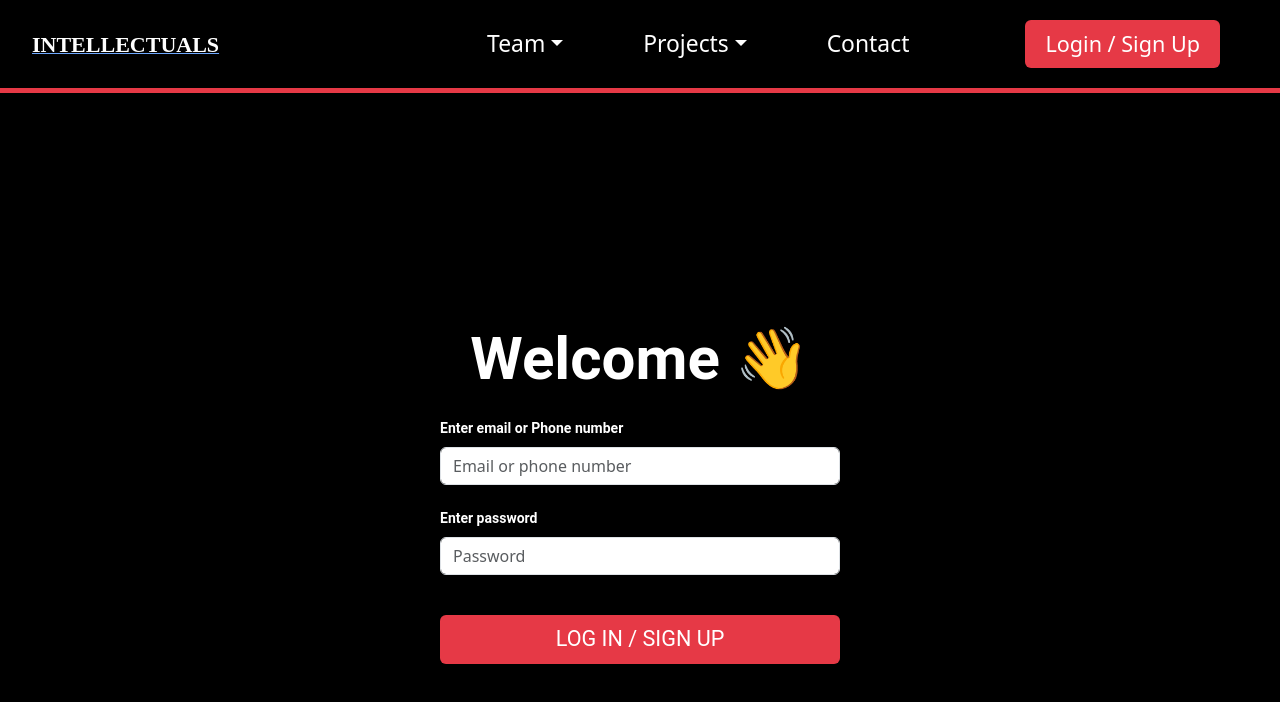
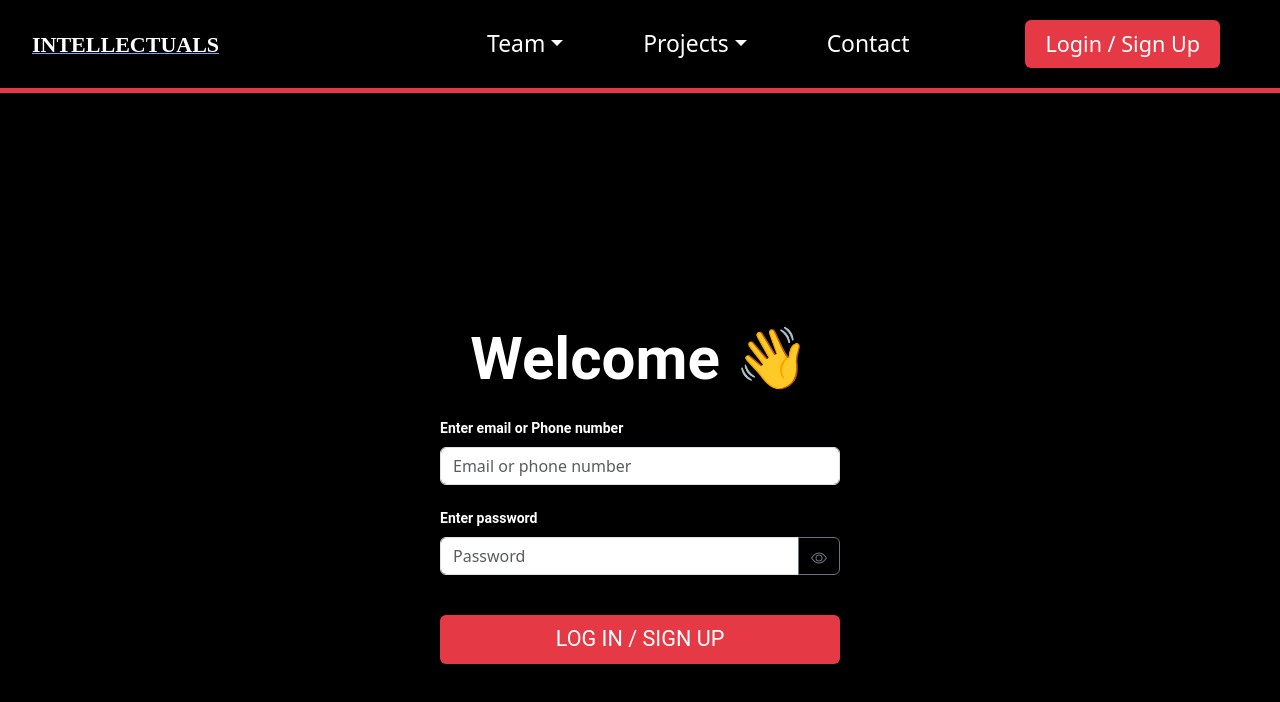
Before and after one commit to IntellectualsDev/Intellectuals, a React (Create React App) app in the folder intellectuals-webapp/: page /login in a window 1280 px wide. Shown: the top 702 px of the page. Built offline with nearby package versions, Linux system fonts and the light colour scheme; no server answers.

Commit message:
Login functionality is finished

```diff
--- a/intellectuals-webapp/package.json
+++ b/intellectuals-webapp/package.json
@@ -19,6 +19,7 @@
     "react": "^18.2.0",
     "react-bootstrap": "^2.9.1",
     "react-dom": "^18.2.0",
+    "react-icons": "^4.12.0",
     "react-router-dom": "^6.18.0",
     "react-scripts": "5.0.1",
     "react-three-fiber": "^6.0.13",
--- a/intellectuals-webapp/src/components/loginModule.js
+++ b/intellectuals-webapp/src/components/loginModule.js
@@ -1,9 +1,10 @@
 import '../css/LoginModule.css';
-import { Container, Form, FormControl, Button,FormText } from 'react-bootstrap';
+import { Container, Form, FormControl, Button,InputGroup } from 'react-bootstrap';
 import React, { useState, useEffect } from 'react';
 import { auth } from '../database/firebase';
 import{ createUserWithEmailAndPassword,signInWithEmailAndPassword } from "firebase/auth"
 import { useNavigate } from 'react-router-dom';
+import { BsEye, BsEyeSlash } from 'react-icons/bs';
 
 
 
@@ -11,13 +12,11 @@ import { useNavigate } from 'react-router-dom';
 
 function LoginModule() {
 
-    //todo invalid email
-    //todo invalid password type ( at least 6 characters)
-    //todo check if user is signed it
-    //todo implement logic for when user is signed in DOING
-    //todo login from a created account
+    const [showPassword, setShowPassword] = useState(false);
 
-    const [showPassword, setShowPassword] = useState(false);
+    const togglePasswordVisibility = () => {
+        setShowPassword(!showPassword);
+    };
 
     const navigate = useNavigate();
     const handleAuth = async () => {
@@ -149,22 +148,32 @@ function LoginModule() {
             <Form onSubmit={handleFormSubmit}>
                 <Form.Label id="passwordLabel" className="textbox-title">Enter password</Form.Label>
                 <div className="password-container">
-                <Form.Control
-                    type={showPassword ? 'text' : 'password'}
-                    placeholder="Password"
-                    value={password}
-                    onChange={handlePasswordChange}
-                    onMouseEnter={() => setShowPassword(true)}
-                    onMouseLeave={() => setShowPassword(false)}
-                    style={{
+                <InputGroup style={{
                     width: `${maxLabelWidth}px`,
                     marginBottom: showErrorPassword ? '5px' : '40px',
                     ...(showErrorPassword && {
                         outline: '2px solid #ff3333',
                         boxShadow: '0 0 10px rgba(251, 37, 118, 0.5)',
                     }),
-                    }}
+                }}>
+                    <Form.Control
+                        type={showPassword ? 'text' : 'password'}
+                        placeholder="Password"
+                        value={password}
+                        onChange={handlePasswordChange}
+
+
                     />
+
+                    <Button
+                        variant="outline-secondary"
+                        onClick={togglePasswordVisibility}
+                        className="whiteOutlineButton"
+                    >
+                        {showPassword ? <BsEyeSlash /> : <BsEye />}
+                    </Button>
+
+                </InputGroup>
                 </div>
                 {showErrorPassword && (
                     <div className="error-message-container">
--- a/intellectuals-webapp/src/css/LoginModule.css
+++ b/intellectuals-webapp/src/css/LoginModule.css
@@ -1,26 +1,26 @@
 .heading {
     color: #ffffff;
-    font-family: 'Roboto', sans-serif;  /* Use Roboto font */
-    font-weight: bold;  /* Make it bold */
-    font-size: 60px;    /* Set the font size to 60 pixels */
+    font-family: 'Roboto', sans-serif;
+    font-weight: bold;
+    font-size: 60px;
     text-align: center;
     margin-bottom: 20px;
 }
 
 .textbox-title {
     color: #ffffff;
-    font-family: 'Roboto', sans-serif;  /* Use Roboto font */
-    font-weight: 600;  /* Make it bold */
-    font-size: 14px;    /* Set the font size to 60 pixels */
+    font-family: 'Roboto', sans-serif;
+    font-weight: 600;
+    font-size: 14px;
     text-align: start;
     word-wrap: break-word;
 }
 
 .body {
     color: #ffffff;
-    font-family: 'Roboto', sans-serif;  /* Use Roboto font */
-    font-weight: normal;  /* Make it bold */
-    font-size: 20px;    /* Set the font size to 60 pixels */
+    font-family: 'Roboto', sans-serif;
+    font-weight: normal;
+    font-size: 20px;
     text-align: center;
     word-wrap: break-word;
     margin-bottom: 40px;
@@ -28,9 +28,9 @@
 
 .error-message{
     color: #ff3333;
-    font-family: 'Roboto', sans-serif;  /* Use Roboto font */
-    font-weight: normal;  /* Make it bold */
-    font-size: 14px;    /* Set the font size to 60 pixels */
+    font-family: 'Roboto', sans-serif;
+    font-weight: normal;
+    font-size: 14px;
     /*text-align: start;*/
     align-self: flex-start;
     word-wrap: break-word;
@@ -38,11 +38,16 @@
 }
 
 .error-message-container {
-    margin-top: 5px; /* Adjust as needed */
-    text-align: left; /* Set text alignment as needed */
+    margin-top: 5px;
+    text-align: left;
     max-width: 400px;
 }
 
 .password-container {
     display: flex;
 }
+
+.whiteOutlineButton {
+    border-color: white;
+    color: white;
+}
```
Also changed, not shown: 1 other file (tests, documents, lock files or other folders). Lines whose indentation alone changed are shown as unchanged.
